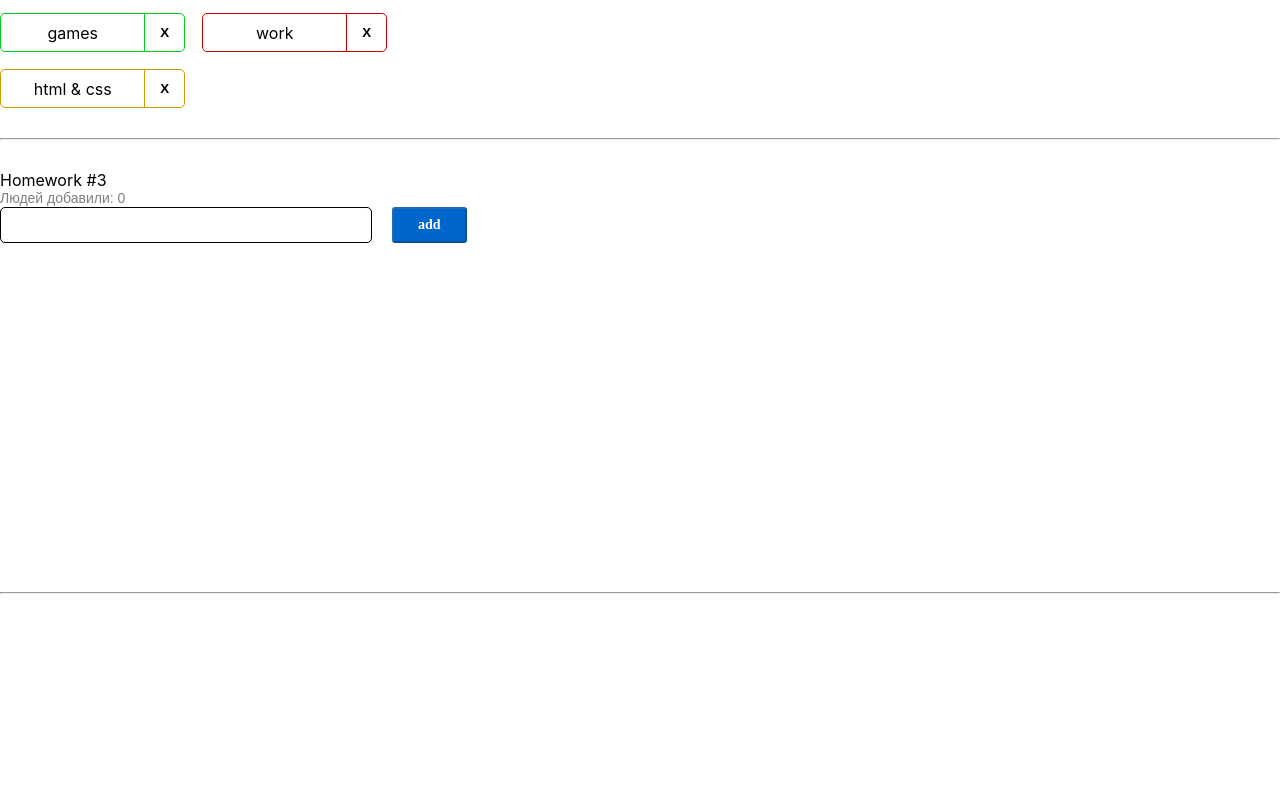
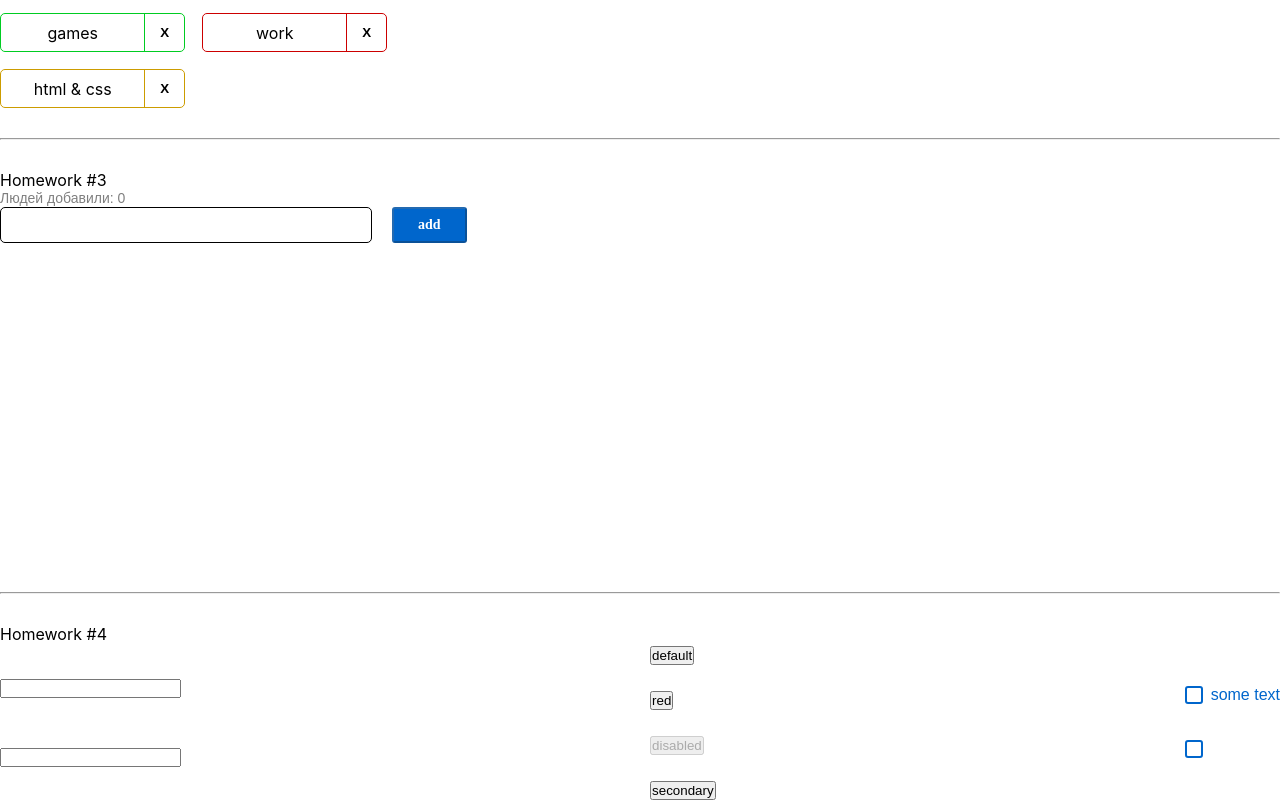
Before and after one commit to YurySkh/hws2, a React (Create React App) app: page / in a window 1280 px wide. Shown: the part 732-1532 px from the top of the page. Before the commit the page ends 1356 px from the top, so only its background shows below. Built offline with nearby package versions, Linux system fonts and the light colour scheme.

Commit message:
HW №4 is done without styles

```diff
--- a/src/s1-main/App.tsx
+++ b/src/s1-main/App.tsx
@@ -3,6 +3,7 @@ import s from './App.module.css'
 import HW1 from '../s2-homeworks/hw01/HW1'
 import HW2 from '../s2-homeworks/hw02/HW2'
 import HW3 from '../s2-homeworks/hw03/HW3'
+import HW4 from '../s2-homeworks/hw04/HW4'
 
 function App() {
     return (
@@ -14,7 +15,7 @@ function App() {
             <hr style={{margin: '30px 0'}}/>
             <HW3/>
             <hr style={{margin: '30px 0'}}/>
-            {/*<HW4/>*/}
+            <HW4/>
 
             {/*при выполнении дз 5 и более - закомментировать здесь дз 1-4, так как они есть внутри дз 5*/}
             {/*<HW5/>*/}
--- a/src/s2-homeworks/hw04/common/c2-SuperButton/SuperButton.module.css
+++ b/src/s2-homeworks/hw04/common/c2-SuperButton/SuperButton.module.css
@@ -8,15 +8,21 @@
 }
 
 .default {
+	background-color: blue;
+	color: white;
 }
 
 .red {
+	background-color: red;
+	color: white;
+
 }
 
 .default:hover {
 }
 
 .red:hover {
+	color: red;
 }
 
 .secondary:hover {
@@ -30,6 +36,7 @@
 }
 
 .red:active {
+	color: red;
 }
 
 .button:disabled {
--- a/src/s2-homeworks/hw04/common/c2-SuperButton/SuperButton.tsx
+++ b/src/s2-homeworks/hw04/common/c2-SuperButton/SuperButton.tsx
@@ -18,11 +18,17 @@ const SuperButton: React.FC<SuperButtonPropsType> = (
     }
 ) => {
     const finalClassName = s.button
-        // + (disabled
-        //         ? ...
-        //         : xType === 'red'
-        //             ? ...
+        + (disabled
+        ? s.disabled
+        : xType === 'red'
+        ? s.red
+        : xType === 'secondary'
+        ? s.secondary
+        : s.default)
         + (className ? ' ' + className : '') // задачка на смешивание классов
+
+    //ПРИ ПОМОЩИ ШАБЛОННЫХ СТРОК:
+    // `${s.СТИЛЬ КНОПКИ}  ${xType==='КРАСНЫЙ' ? ДАВАЙ КРАСНЫЙ СТИЛЬ : xType === 'secondary' ? ДАВАЙ СЕКОНДАРИ СТИЛЬ: ДАВАЙ ПО ДЕФОЛТУ } ${disabled ? ДАВАЙ ДИЗАБЛЕТ СТИЛЬ :  ПУСТУЮ СТРОКУ} `
 
     return (
         <button
--- a/src/s2-homeworks/hw04/common/c3-SuperCheckbox/SuperCheckbox.tsx
+++ b/src/s2-homeworks/hw04/common/c3-SuperCheckbox/SuperCheckbox.tsx
@@ -28,7 +28,13 @@ const SuperCheckbox: React.FC<SuperCheckboxPropsType> = (
 ) => {
     const onChangeCallback = (e: ChangeEvent<HTMLInputElement>) => {
         // задачка на написание онченджа
-
+        const checked = e.target.checked;
+        if (onChangeChecked) {
+            onChangeChecked(checked);
+        }
+        if (onChange) {
+            onChange(e);
+        }
     }
 
     const finalInputClassName = s.checkbox
```
Also changed, not shown: src/s2-homeworks/hw04/HW4.tsx (+4 -3 lines).
